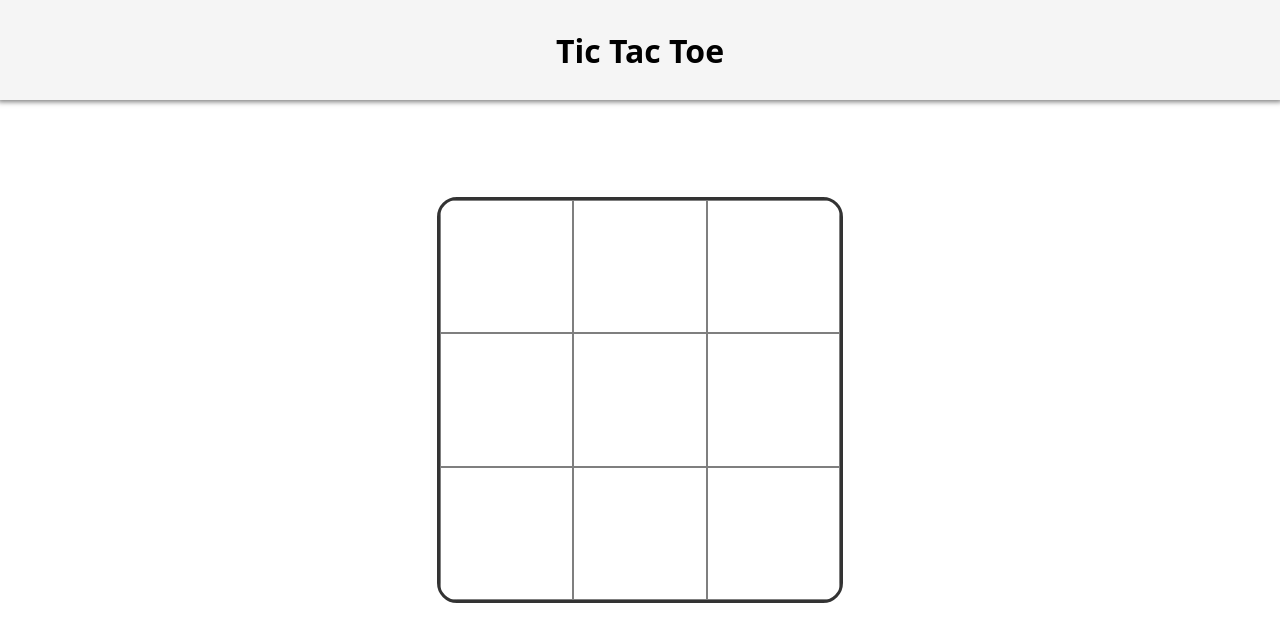
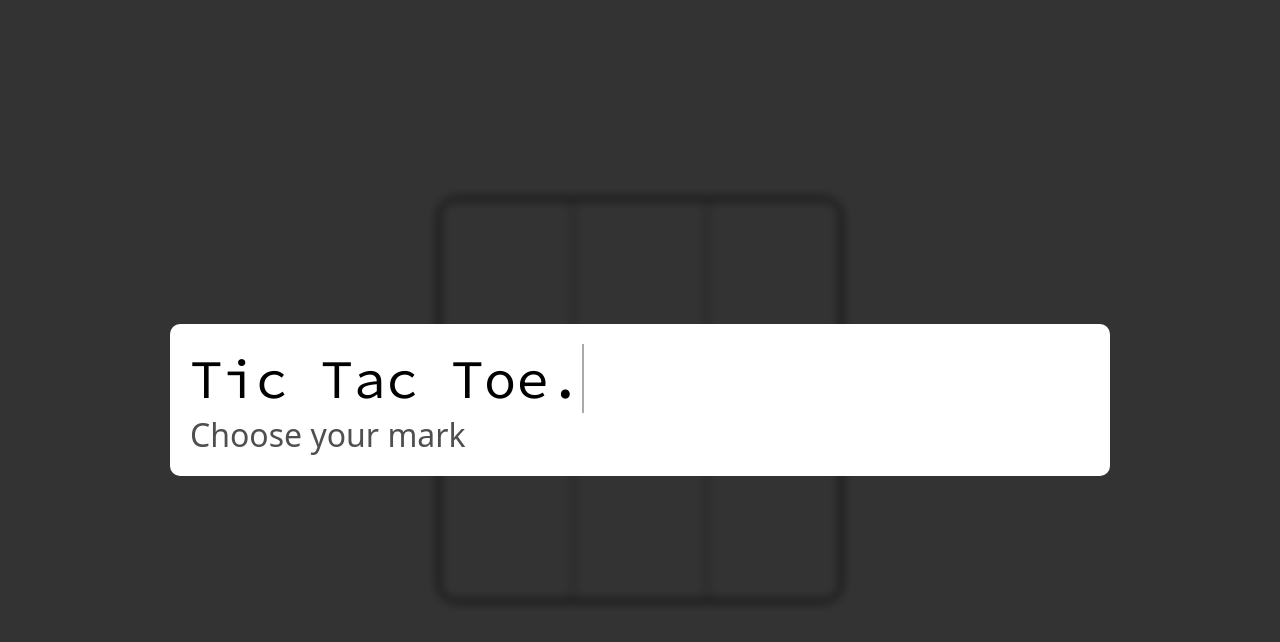
Before and after one commit to Scalaptia/tic-tac-toe, a plain HTML site: page index.html in a window 1280 px wide. Drawn offline with Linux system fonts and the light colour scheme.

Commit message:
Added modal animations

```diff
--- a/app.js
+++ b/app.js
@@ -112,3 +112,16 @@ boxesEl.forEach(box => {
 
 let playerOne = Player("Fernando", "X")
 let playerTwo = Player("CPU", "O")
+
+
+/* UI ELEMENTS */
+
+const modal = document.querySelector(".modal")
+const modalContent = document.querySelector(".modal-content")
+
+modal.addEventListener("click", (event) => {
+    if(event.target.classList.contains("modal")) {
+        modal.classList.remove("open")
+        modalContent.classList.remove("open")
+    }
+})
--- a/index.html
+++ b/index.html
@@ -6,13 +6,22 @@
     <meta name="viewport" content="width=device-width, initial-scale=1.0">
     <style>
         @import url('https://fonts.googleapis.com/css2?family=Prompt:wght@500&display=swap');
-      </style>
+    </style>
+    <style>
+        @import url('https://fonts.googleapis.com/css2?family=Source+Code+Pro&display=swap');
+    </style>
     <link rel="stylesheet" href="style.css">
+    <link rel="stylesheet" href="modal.css">
     <title>Tic Tac Toe</title>
 </head>
 <body>
-    <div id="header">
-        <h1 class="header-title">Tic Tac Toe</h1>
+    <div class="modal open"></div>
+    <div class="modal-content open">
+        <div class="header-container">
+            <p class="text">Tic Tac Toe.</p>
+            <p class="subtitle">Choose your mark</p>
+        </div>
+
     </div>
 
     <div class="gameContainer">
--- /dev/null
+++ b/modal.css
@@ -0,0 +1,91 @@
+.modal-content {
+    background-color: white;
+    position: fixed;
+    top: 50%;
+    left: 50%;
+    transform: translate(-50%, -50%);
+    border-radius: 10px;
+    padding: 20px;
+    width: clamp(150px, 80%, 900px);
+    pointer-events: none;
+    opacity: 0;
+    transition: all 0.25s ease-in-out;
+}
+
+.modal {
+    background: rgba(0, 0, 0, 0.8);
+    opacity: 0;
+    pointer-events: none;
+    position: fixed;
+    top: 0;
+    left: 0;
+    width: 100%;
+    height: 100%;
+    backdrop-filter: blur(5px);
+    transition: all 0.25s ease-in-out;
+}
+
+.modal.open, .modal-content.open {
+    opacity: 1;
+    pointer-events: all;
+}
+
+/* Header */
+
+.header-container {
+    display: inline-block;
+}
+
+.header-container .text {
+    font-size: clamp(1rem, 3vw + 1rem, 4rem);
+    position: relative;
+    font-family: 'Source Code Pro', monospace;
+}
+
+.text::before,
+.text::after {
+    content: '';
+    position: absolute;
+    top: 0;
+    right: 0;
+    bottom: 0;
+    left: 0;
+}
+
+.text::before {
+    background: white;
+    animation:
+        typewriter 2s steps(12) 1s forwards;
+}
+
+.text::after {
+    width: 0.04em;
+    background: black;
+    animation:
+        typewriter 2s steps(12) 1s forwards,
+        blink 750ms steps(12) infinite;
+}
+
+@keyframes typewriter {
+    to { left: 100% }
+}
+
+@keyframes blink {
+    to { background: transparent }
+}
+
+.header-container .subtitle {
+    color: rgba(0, 0, 0, 0.7);
+    font-size: clamp(0.5rem, 3vw + 0.4rem, 2rem);
+    font-weight: 400;
+    opacity: 0;
+    transform: translateY(3rem);
+    animation: fadeInUp 2s 3.25s forwards;
+}
+
+@keyframes fadeInUp {
+    to {
+        opacity: 1;
+        transform: translateY(0);
+    }
+}
--- a/style.css
+++ b/style.css
@@ -24,7 +24,7 @@ body {
 
 /* GAME BOARD */
 .gameContainer {
-    height: calc(100vh - 200px);
+    height: 100vh;
     display: flex;
     justify-content: center;
     align-items: center;
```
